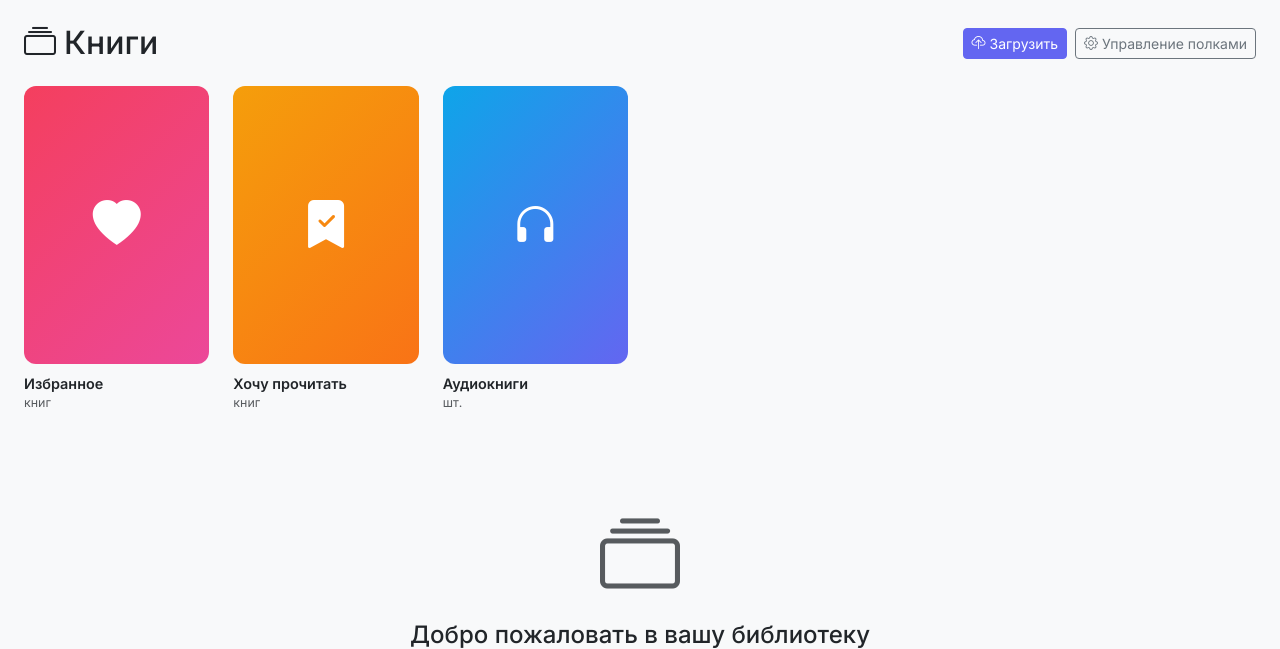
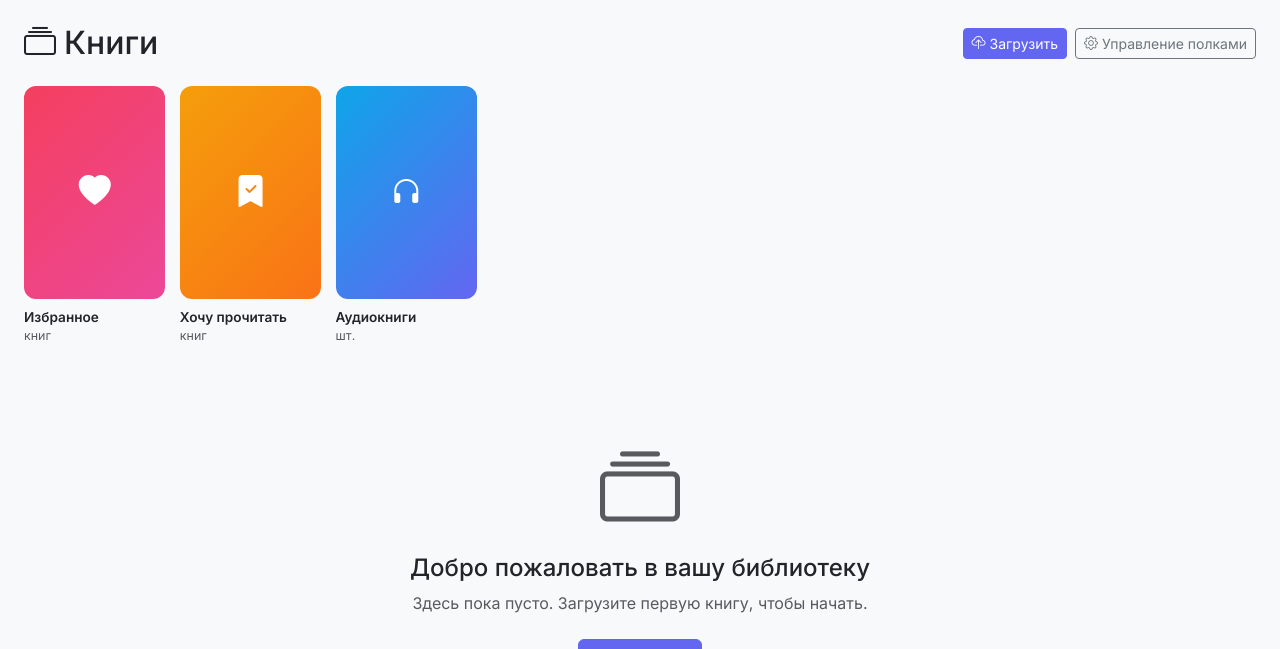
Before and after one commit to serg-lebovski/webook, a FastAPI app: template app/templates/books/shelves_landing.html in a window 1280 px wide. Shown: the top 649 px of the page. Run offline with FastAPI, Linux system fonts and the light colour scheme; the template is opened without the code that fills it, so the values that code supplies are empty.

Commit message:
Make the books shelf-picker tiles more compact
Swaps the Bootstrap row-cols grid (which grew tiles to fill the row)
for an auto-fill CSS grid matching books/list.html's tile sizing, and
shrinks the placeholder icon/title within it — the pinned and per-shelf
tiles were too large relative to the rest of the app.

```diff
--- a/app/templates/books/shelves_landing.html
+++ b/app/templates/books/shelves_landing.html
@@ -1,5 +1,13 @@
 {% extends "base.html" %}
 {% block title %}Книги — WeBook{% endblock %}
+
+{% block head %}
+<style>
+  .picker-grid { display:grid; grid-template-columns:repeat(auto-fill,minmax(128px,1fr)); gap:1.1rem .9rem; }
+  .picker-grid .cover-placeholder { font-size:2rem; }
+  .picker-grid .tile-title { font-size:.85rem; }
+</style>
+{% endblock %}
 
 {% block content %}
 <div class="d-flex justify-content-between align-items-center mb-4 flex-wrap gap-2">
@@ -10,35 +18,28 @@
   </div>
 </div>
 
-<div class="row row-cols-2 row-cols-sm-3 row-cols-md-4 row-cols-lg-6 g-4 mb-5">
-  <div class="col">
+<div class="picker-grid mb-5">
   <a href="/books?favorite=1" class="tile">
     <div class="cover-placeholder" style="background:linear-gradient(135deg,#f43f5e,#ec4899)"><i class="bi bi-heart-fill"></i></div>
     <div class="tile-title">Избранное</div>
     <div class="tile-sub">{{ favorite_count }} книг</div>
   </a>
-  </div>
-  <div class="col">
   <a href="/books?reading=1" class="tile">
     <div class="cover-placeholder" style="background:linear-gradient(135deg,#f59e0b,#f97316)"><i class="bi bi-bookmark-check-fill"></i></div>
     <div class="tile-title">Хочу прочитать</div>
     <div class="tile-sub">{{ reading_count }} книг</div>
   </a>
-  </div>
-  <div class="col">
   <a href="/books?type=audio" class="tile">
     <div class="cover-placeholder" style="background:linear-gradient(135deg,#0ea5e9,#6366f1)"><i class="bi bi-headphones"></i></div>
     <div class="tile-title">Аудиокниги</div>
     <div class="tile-sub">{{ audio_count }} шт.</div>
   </a>
 </div>
-</div>
 
 {% if shelves %}
 <h6 class="text-uppercase text-muted fw-semibold small mb-3"><i class="bi bi-bookshelf me-1"></i>Полки</h6>
-<div class="row row-cols-2 row-cols-sm-3 row-cols-md-4 row-cols-lg-6 g-4">
+<div class="picker-grid">
   {% for s in shelves %}
-  <div class="col">
   <a href="/books?shelf_id={{ s.id }}" class="tile">
     {% if s.covers %}
     <div class="tile-mosaic">
@@ -52,7 +53,6 @@
     <div class="tile-title">{{ s.name }}</div>
     <div class="tile-sub">{{ s.count }} книг</div>
   </a>
-  </div>
   {% endfor %}
 </div>
 {% else %}
```
Lines whose indentation alone changed are shown as unchanged.
